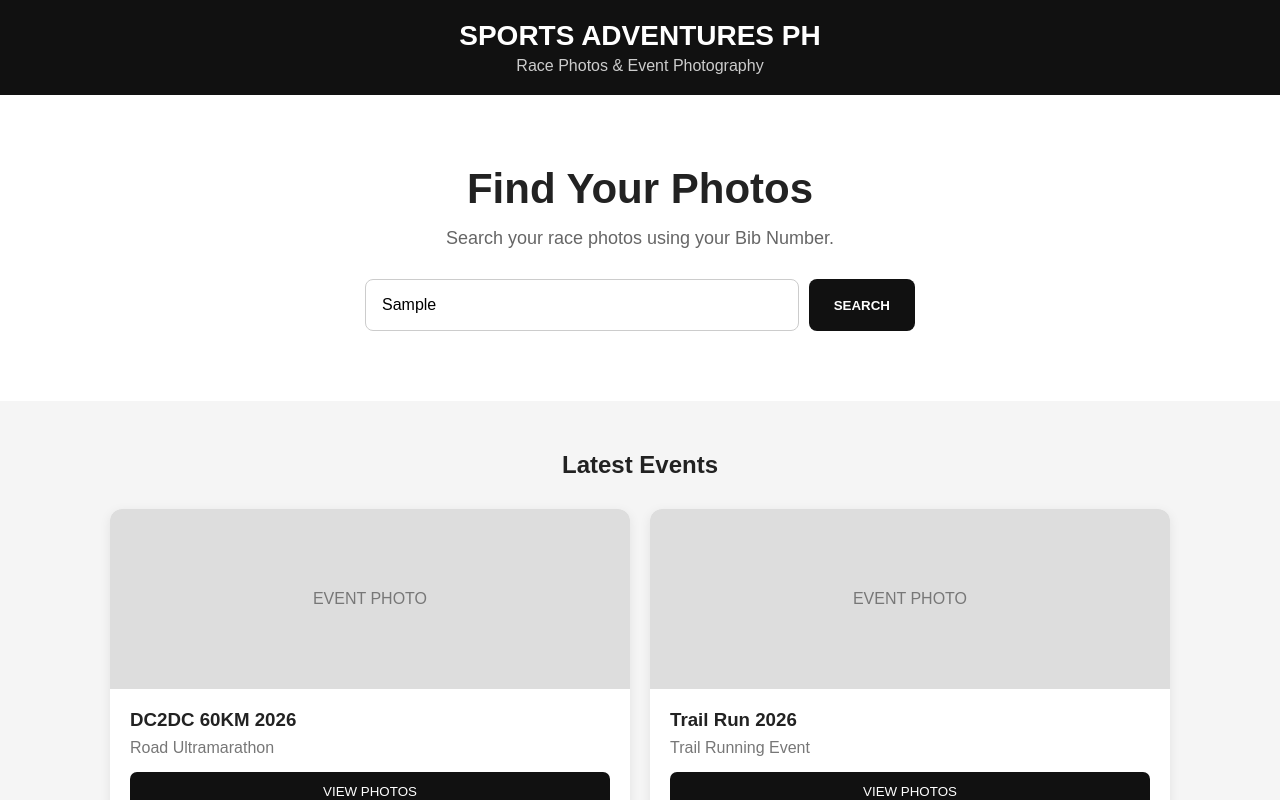
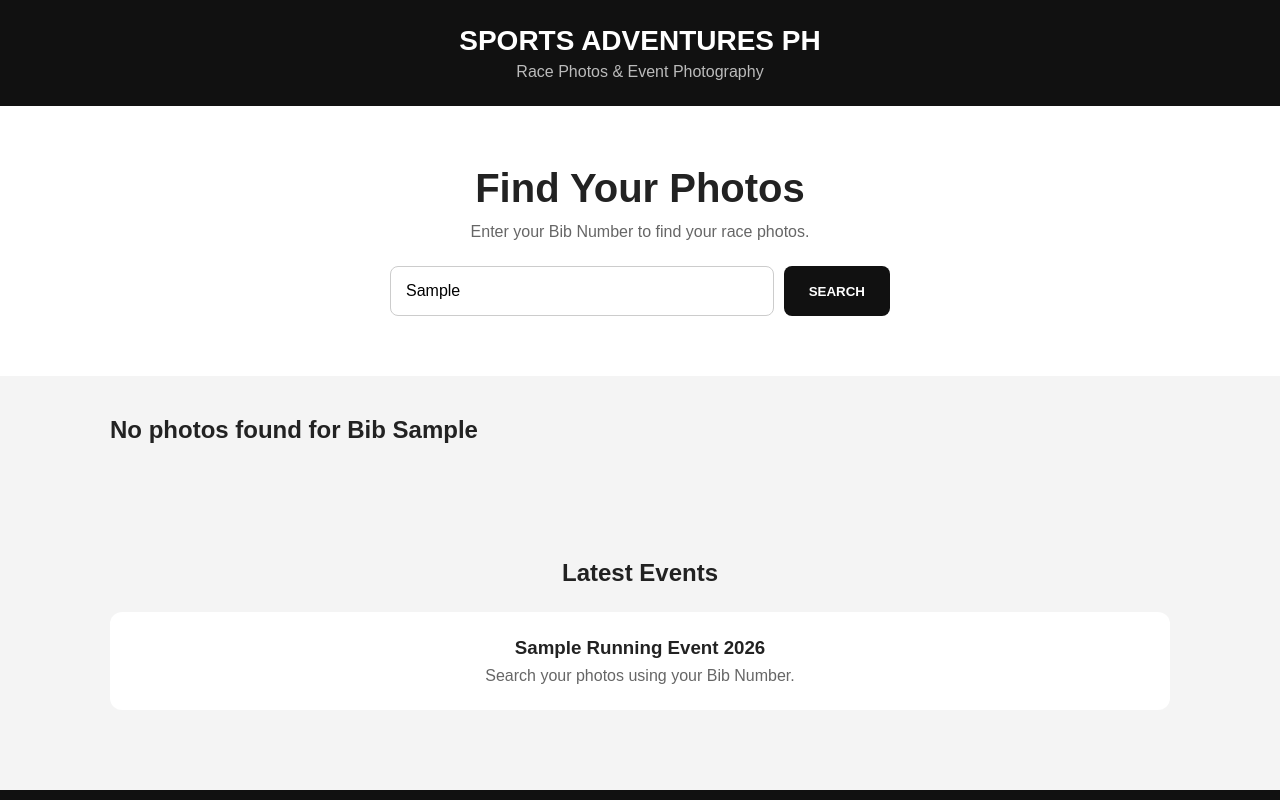
Before and after one commit to sportsadventureph/sports-adventures-photo-finder, a plain HTML site: page index.html in a window 1280 px wide. Both pictures are taken after typing "Sample" into the empty fields and a click on the button "SEARCH". Shown: the top 800 px of the page. Drawn offline with Linux system fonts and the light colour scheme.

Commit message:
Add Bib photo search

```diff
--- a/index.html
+++ b/index.html
@@ -3,6 +3,7 @@
 <head>
     <meta charset="UTF-8">
     <meta name="viewport" content="width=device-width, initial-scale=1.0">
+
     <title>Sports Adventures PH | Find My Photos</title>
 
     <style>
@@ -14,45 +15,44 @@
 
         body {
             font-family: Arial, sans-serif;
-            background: #f5f5f5;
+            background: #f4f4f4;
             color: #222;
         }
 
         header {
             background: #111;
             color: white;
-            padding: 20px;
             text-align: center;
+            padding: 25px 15px;
         }
 
         header h1 {
             font-size: 28px;
-            margin-bottom: 5px;
         }
 
         header p {
-            color: #ccc;
+            margin-top: 6px;
+            color: #bbb;
         }
 
         .hero {
+            background: white;
             text-align: center;
-            padding: 70px 20px;
-            background: white;
+            padding: 60px 20px;
         }
 
         .hero h2 {
-            font-size: 42px;
-            margin-bottom: 15px;
+            font-size: 40px;
+            margin-bottom: 12px;
         }
 
         .hero p {
-            font-size: 18px;
             color: #666;
-            margin-bottom: 30px;
+            margin-bottom: 25px;
         }
 
         .search-box {
-            max-width: 550px;
+            max-width: 500px;
             margin: auto;
             display: flex;
             gap: 10px;
@@ -60,24 +60,68 @@
 
         .search-box input {
             flex: 1;
-            padding: 16px;
+            padding: 15px;
+            font-size: 16px;
             border: 1px solid #ccc;
             border-radius: 8px;
-            font-size: 16px;
         }
 
         .search-box button {
-            padding: 16px 25px;
+            padding: 15px 25px;
+            background: #111;
+            color: white;
             border: none;
             border-radius: 8px;
-            background: #111;
-            color: white;
+            cursor: pointer;
             font-weight: bold;
-            cursor: pointer;
         }
 
         .search-box button:hover {
             background: #333;
+        }
+
+        .results {
+            max-width: 1100px;
+            margin: auto;
+            padding: 40px 20px;
+            display: none;
+        }
+
+        .results h2 {
+            margin-bottom: 25px;
+        }
+
+        .photo-grid {
+            display: grid;
+            grid-template-columns: repeat(auto-fit, minmax(250px, 1fr));
+            gap: 20px;
+        }
+
+        .photo-card {
+            background: white;
+            border-radius: 12px;
+            overflow: hidden;
+            box-shadow: 0 3px 12px rgba(0,0,0,0.1);
+        }
+
+        .photo-card img {
+            width: 100%;
+            display: block;
+        }
+
+        .photo-info {
+            padding: 15px;
+        }
+
+        .photo-info button {
+            width: 100%;
+            margin-top: 10px;
+            padding: 12px;
+            border: none;
+            border-radius: 7px;
+            background: #111;
+            color: white;
+            cursor: pointer;
         }
 
         .events {
@@ -88,63 +132,34 @@
 
         .events h2 {
             text-align: center;
-            margin-bottom: 30px;
-        }
-
-        .event-grid {
-            display: grid;
-            grid-template-columns: repeat(auto-fit, minmax(250px, 1fr));
-            gap: 20px;
+            margin-bottom: 25px;
         }
 
         .event-card {
             background: white;
+            padding: 25px;
             border-radius: 12px;
-            overflow: hidden;
-            box-shadow: 0 3px 12px rgba(0,0,0,0.08);
+            text-align: center;
         }
 
-        .event-image {
-            height: 180px;
-            background: #ddd;
-            display: flex;
-            align-items: center;
-            justify-content: center;
-            color: #777;
-        }
-
-        .event-info {
-            padding: 20px;
-        }
-
-        .event-info h3 {
+        .event-card h3 {
             margin-bottom: 8px;
         }
 
-        .event-info p {
-            color: #777;
-            margin-bottom: 15px;
-        }
-
-        .event-info button {
-            width: 100%;
-            padding: 12px;
-            border: none;
-            border-radius: 7px;
-            background: #111;
-            color: white;
-            cursor: pointer;
+        .event-card p {
+            color: #666;
         }
 
         footer {
+            margin-top: 30px;
             background: #111;
             color: #aaa;
             text-align: center;
             padding: 25px;
-            margin-top: 30px;
         }
 
         @media (max-width: 600px) {
+
             .hero h2 {
                 font-size: 32px;
             }
@@ -152,6 +167,7 @@
             .search-box {
                 flex-direction: column;
             }
+
         }
     </style>
 </head>
@@ -164,76 +180,147 @@
 </header>
 
 <section class="hero">
+
     <h2>Find Your Photos</h2>
 
     <p>
-        Search your race photos using your Bib Number.
+        Enter your Bib Number to find your race photos.
     </p>
 
     <div class="search-box">
-        <input type="text" id="bibNumber" placeholder="Enter your Bib Number">
-        <button onclick="searchPhotos()">SEARCH</button>
+
+        <input
+            type="text"
+            id="bibNumber"
+            placeholder="Enter Bib Number"
+        >
+
+        <button onclick="searchPhotos()">
+            SEARCH
+        </button>
+
     </div>
+
 </section>
+
+
+<section class="results" id="results">
+
+    <h2 id="resultTitle"></h2>
+
+    <div class="photo-grid" id="photoGrid"></div>
+
+</section>
+
 
 <section class="events">
 
     <h2>Latest Events</h2>
 
-    <div class="event-grid">
+    <div class="event-card">
 
-        <div class="event-card">
-            <div class="event-image">
-                EVENT PHOTO
-            </div>
+        <h3>Sample Running Event 2026</h3>
 
-            <div class="event-info">
-                <h3>DC2DC 60KM 2026</h3>
-                <p>Road Ultramarathon</p>
-                <button onclick="openEvent()">
-                    VIEW PHOTOS
-                </button>
-            </div>
-        </div>
-
-        <div class="event-card">
-            <div class="event-image">
-                EVENT PHOTO
-            </div>
-
-            <div class="event-info">
-                <h3>Trail Run 2026</h3>
-                <p>Trail Running Event</p>
-                <button onclick="openEvent()">
-                    VIEW PHOTOS
-                </button>
-            </div>
-        </div>
+        <p>
+            Search your photos using your Bib Number.
+        </p>
 
     </div>
 
 </section>
 
+
 <footer>
+
     © 2026 Sports Adventures PH
+
 </footer>
+
 
 <script>
 
+const photos = {
+
+    "1001": [
+        "069A9169.jpg",
+        "545817393_122178533090553192_2330837409284352842_n.jpg"
+    ],
+
+    "1002": [
+        "605557730_122195883866553192_1161491079711210089_n.jpg"
+    ]
+
+};
+
+
 function searchPhotos() {
 
-    const bib = document.getElementById("bibNumber").value;
+    const bib =
+        document.getElementById("bibNumber").value.trim();
 
-    if (bib.trim() === "") {
-        alert("Please enter your Bib Number.");
+    const results =
+        document.getElementById("results");
+
+    const grid =
+        document.getElementById("photoGrid");
+
+    const title =
+        document.getElementById("resultTitle");
+
+    grid.innerHTML = "";
+
+    if (!photos[bib]) {
+
+        results.style.display = "block";
+
+        title.textContent =
+            "No photos found for Bib " + bib;
+
         return;
     }
 
-    alert("Searching photos for Bib Number: " + bib);
-}
 
-function openEvent() {
-    alert("Event gallery coming soon!");
+    results.style.display = "block";
+
+    title.textContent =
+        "Photos for Bib " + bib;
+
+
+    photos[bib].forEach(function(photo) {
+
+        const card =
+            document.createElement("div");
+
+        card.className =
+            "photo-card";
+
+
+        card.innerHTML = `
+
+            <img
+                src="${photo}"
+                alt="Race Photo"
+            >
+
+            <div class="photo-info">
+
+                <strong>Bib ${bib}</strong>
+
+                <button
+                    onclick="alert('HD download / payment system will be added next.')"
+                >
+                    BUY / DOWNLOAD HD
+                </button>
+
+            </div>
+
+        `;
+
+
+        grid.appendChild(card);
+
+    });
+
 }
 
 </script>
```
